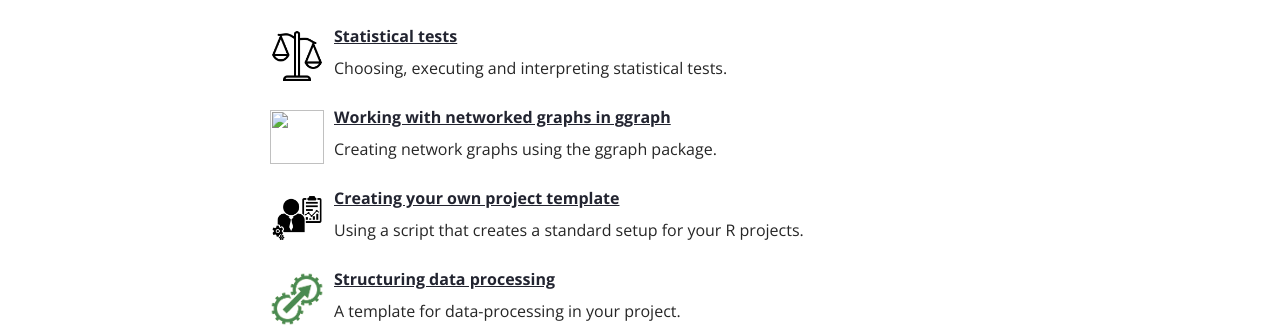
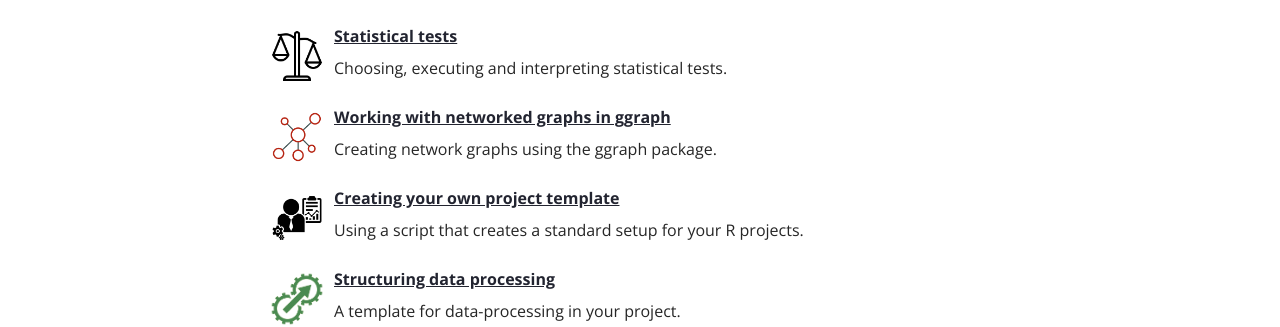
Before and after one commit to mark-me/mark-me.github.io, a Jekyll site: the page built from _pages/02-tutorials.md, in a window 1280 px wide. Shown: the part 440-767 px from the top of the page. Built offline with Jekyll 4.4.1, drawn with Linux system fonts in a browser that asks for light colours; nearby versions of some CDN libraries; comment, search, counter and statistics services are not loaded.

Commit message:
Update tutorial-index.yml

```diff
--- a/_data/tutorial-index.yml
+++ b/_data/tutorial-index.yml
@@ -15,7 +15,7 @@
 
 - title: Working with networked graphs in ggraph
   url: /network-graphs-ggraph/
-  image: /_pages/tutorials/network-graphs-ggraph/network-graphs.png
+  image: /_pages/tutorials/network-graphs-with-ggraph/network-graphs.png
   description: Creating network graphs using the ggraph package.
 
 - title: Creating your own project template
```
